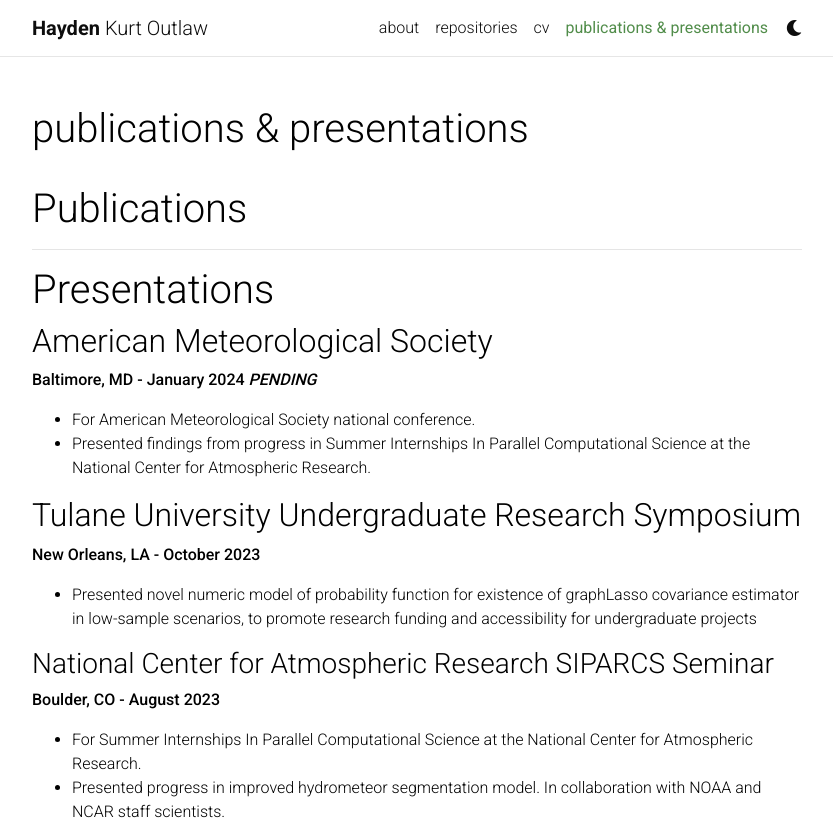
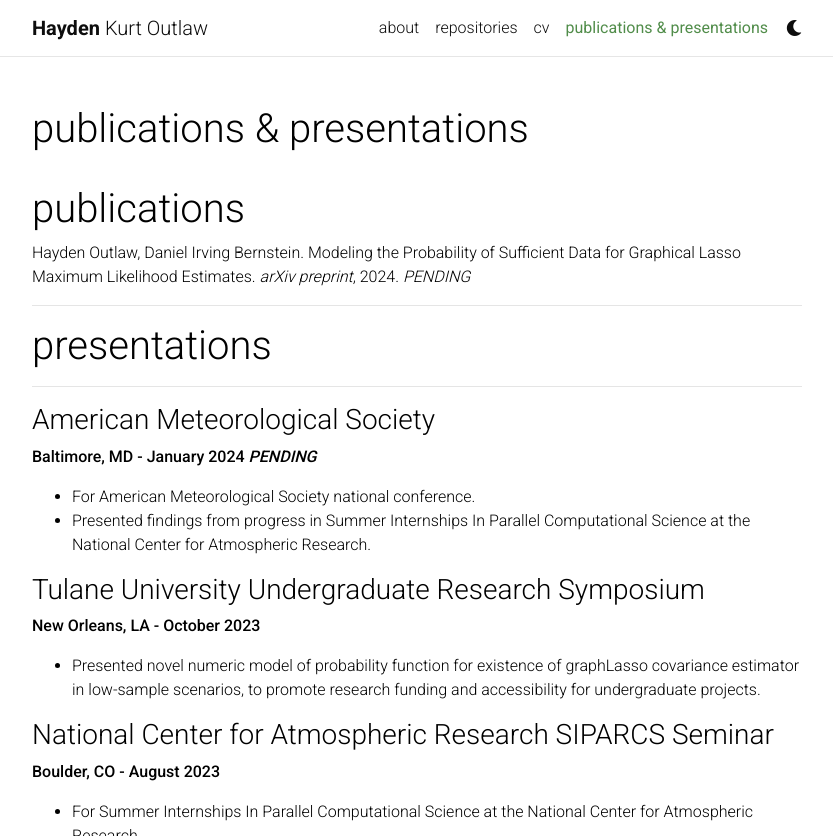
Before and after one commit to outlawhayden/outlawhayden.github.io, a Jekyll site: the page built from _pages/teaching.md, in a window 1280 px wide and 900 px high, cut to the strip 0-836 px from the top of the window. Shown: the whole strip, without its empty margins (223-1056 px from the left). Built offline with Jekyll 4.4.1, drawn with Linux system fonts in a browser that asks for light colours; comment, search, counter and statistics services are not loaded; a style sheet for code colours, icons or effects is not loaded.

Commit message:
final embedding touches

```diff
--- a/_pages/teaching.md
+++ b/_pages/teaching.md
@@ -6,21 +6,23 @@
 nav: true
 nav_order: 5
 ---
-# Publications
-
+# publications
+Hayden Outlaw, Daniel Irving Bernstein. Modeling the Probability of Sufficient Data for Graphical Lasso Maximum Likelihood Estimates. *arXiv preprint*, 2024. *PENDING*
 
 --------------------
-# Presentations
-## American Meteorological Society
+# presentations
+--------------------
+### American Meteorological Society
 **Baltimore, MD - January 2024 *PENDING***
 
 - For American Meteorological Society national conference.
 - Presented findings from progress in Summer Internships In Parallel Computational Science at the National Center for Atmospheric Research.
 
-## Tulane University Undergraduate Research Symposium
+### Tulane University Undergraduate Research Symposium
 
 **New Orleans, LA - October 2023**
-- Presented novel numeric model of probability function for existence of graphLasso covariance estimator in low-sample scenarios, to promote research funding and accessibility for undergraduate projects
+
+- Presented novel numeric model of probability function for existence of graphLasso covariance estimator in low-sample scenarios, to promote research funding and accessibility for undergraduate projects.
 
 ### National Center for Atmospheric Research SIPARCS Seminar
 
```
Also changed, not shown: _pages/about.md (+1 -1 lines).
